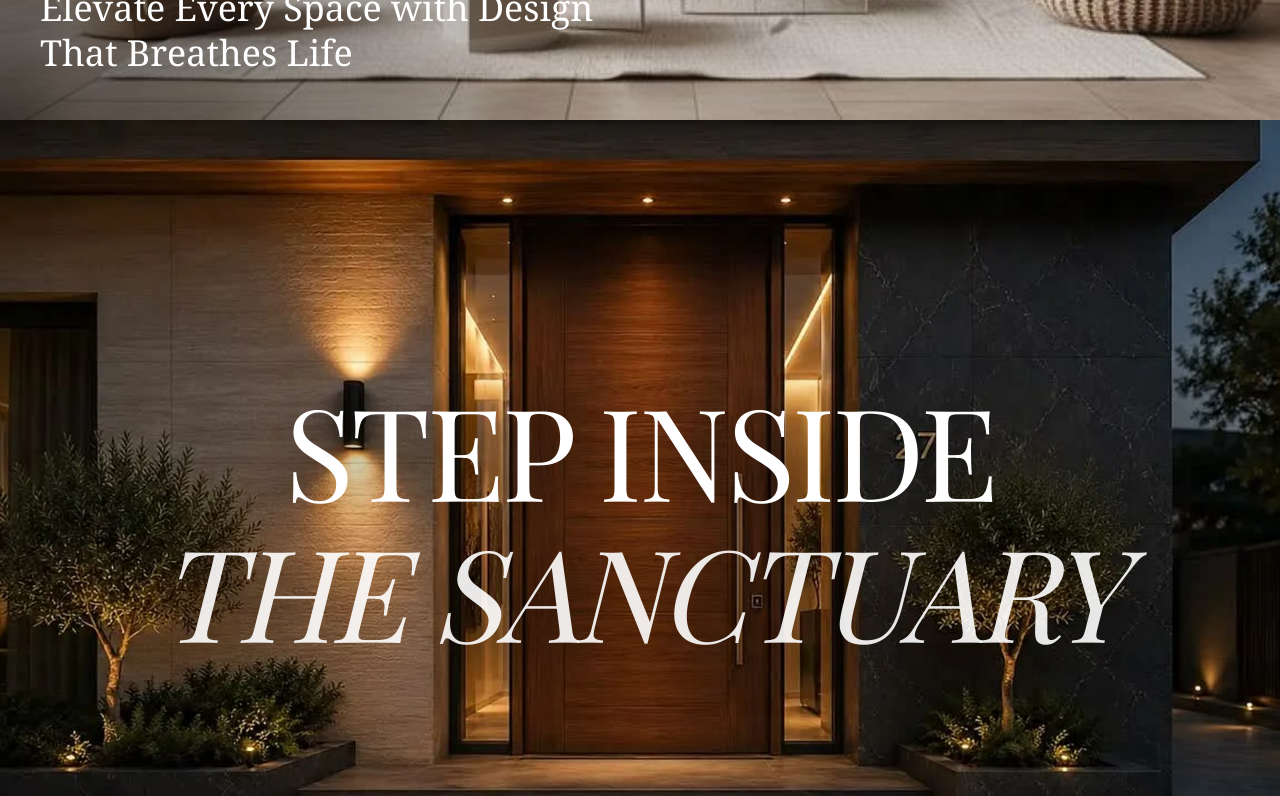
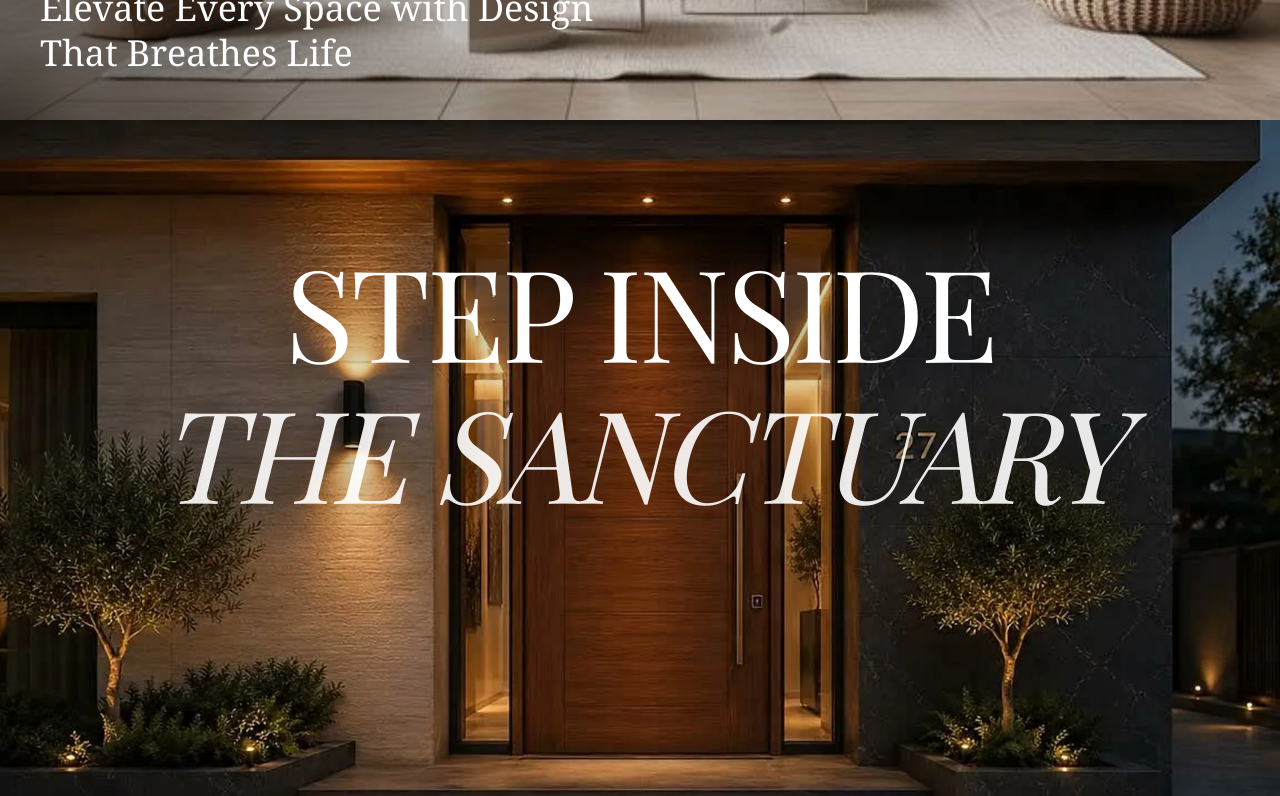
Before and after one commit to devbrat1902/ARSV-website, a Next.js app: page /interior in a window 1280 px wide. Shown: the part 680-1476 px from the top of the page. Built offline with nearby package versions, Linux system fonts and the light colour scheme.

Commit message:
Move intro text to the top of the screen so it doesn't cover the door

```diff
--- a/src/components/CinematicSequence.tsx
+++ b/src/components/CinematicSequence.tsx
@@ -192,7 +192,7 @@ export default function CinematicSequence() {
         {/* Intro Text Overlay */}
         <div
           ref={introTextRef}
-          className="absolute inset-0 z-10 flex items-center justify-center pointer-events-none px-6"
+          className="absolute inset-0 z-10 flex items-start pt-[15vh] justify-center pointer-events-none px-6"
         >
           <h1 className="font-serif text-5xl md:text-[8rem] font-light tracking-tight text-white drop-shadow-[0_10px_30px_rgba(0,0,0,0.8)] text-center leading-[1.1]">
             STEP INSIDE<br />
```
